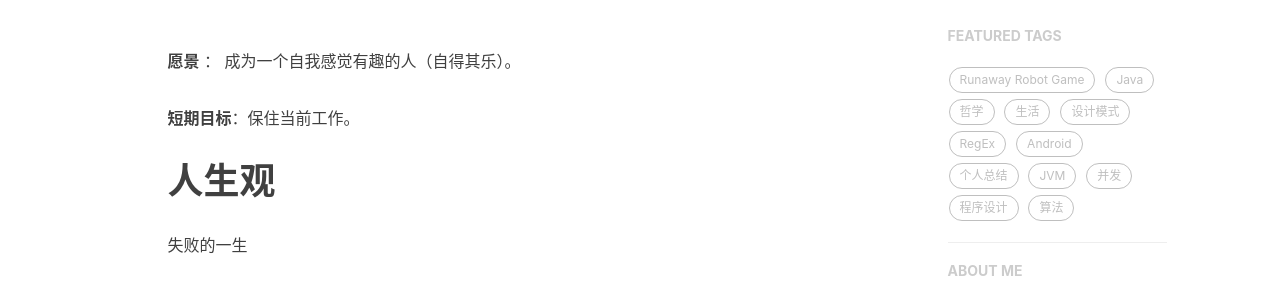
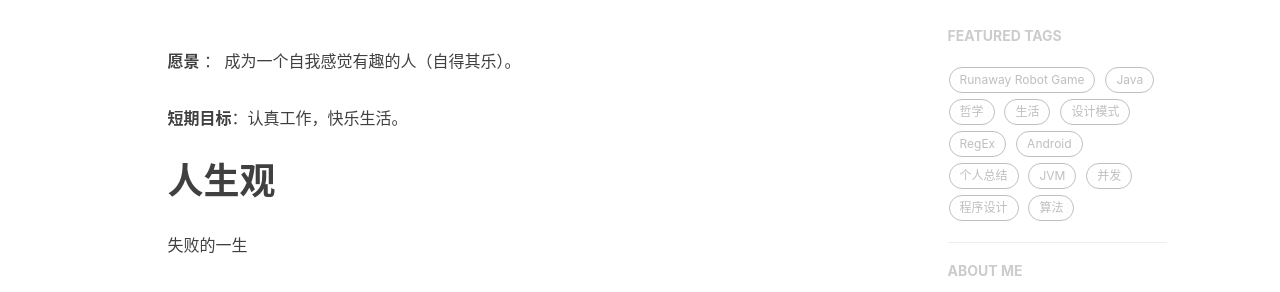
Before and after one commit to fxleyu/fxleyu.github.io, a Jekyll site: the page built from self-portrayal.md, in a window 1280 px wide and 900 px high. Shown: the part 400-692 px from the top of the window. Built offline with Jekyll 4.4.1, drawn with Linux system fonts in a browser that asks for light colours; nearby versions of some CDN libraries; comment, search, counter and statistics services are not loaded.

Commit message:
Update self-portrayal.md

```diff
--- a/self-portrayal.md
+++ b/self-portrayal.md
@@ -6,7 +6,7 @@ title: Self-portrait
 **愿景** ： 成为一个自我感觉有趣的人（自得其乐）。
 
 
-**短期目标**：保住当前工作。
+**短期目标**：认真工作，快乐生活。
 
 # 人生观
 失败的一生
```
